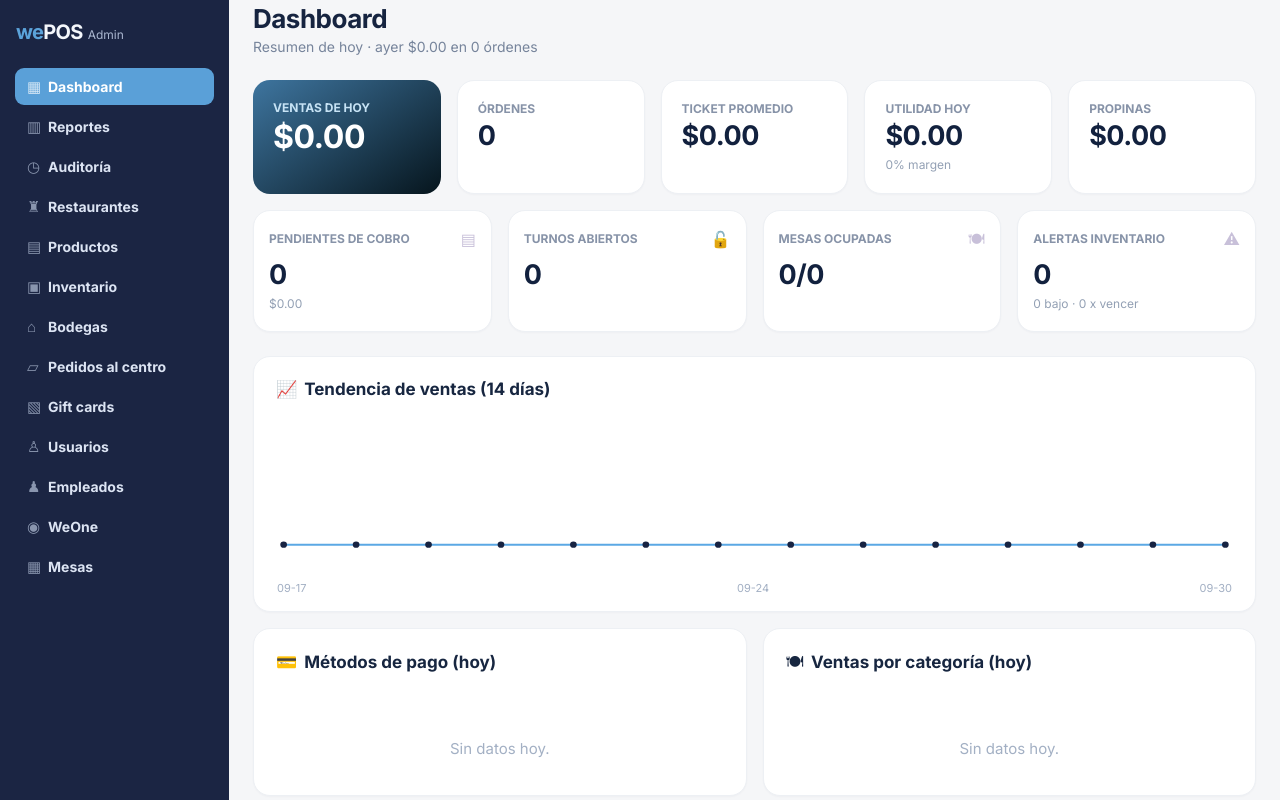
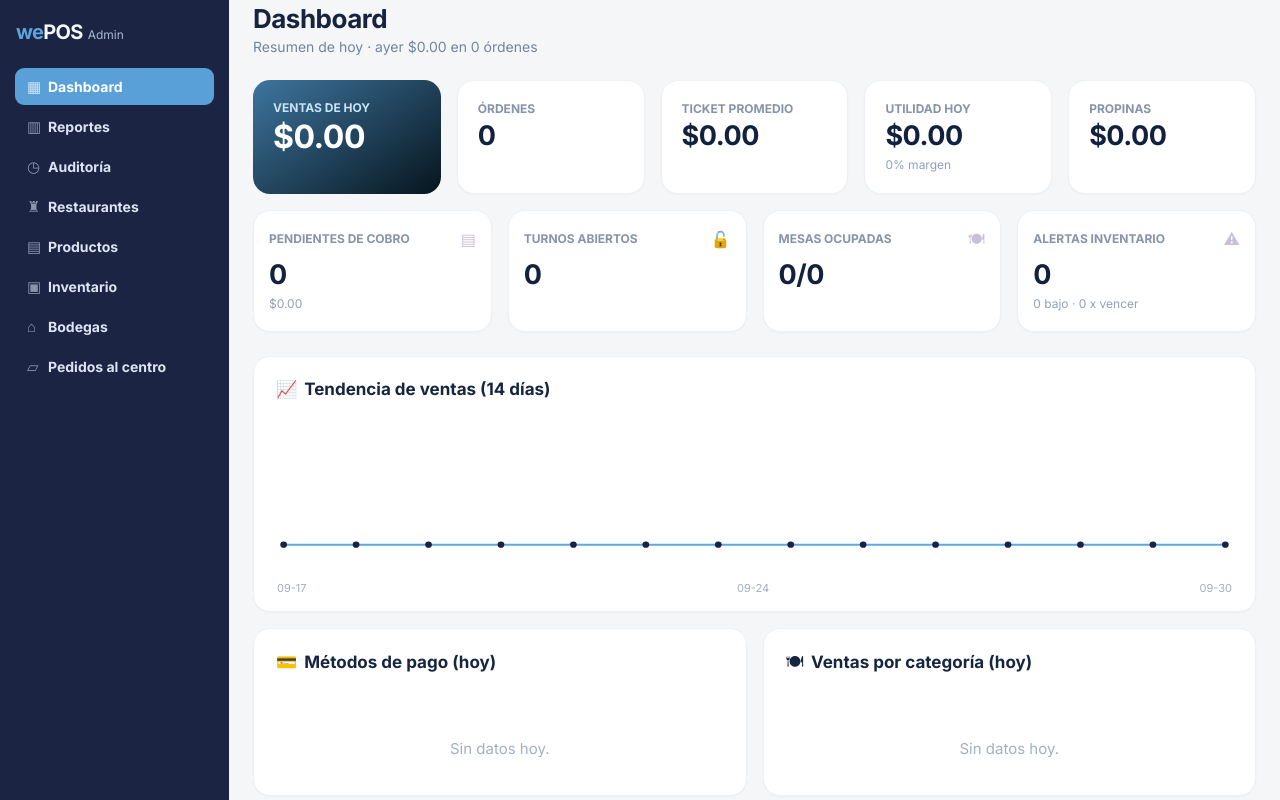
Before and after one commit to MO-AXO/inventario2, a React (Vite) app: page / in a window 1280 px wide. Shown: the top 800 px of the page. Built offline with nearby package versions, Linux system fonts and the light colour scheme.

Commit message:
Remove unused navigation items

```diff
--- a/src/main.jsx
+++ b/src/main.jsx
@@ -11,11 +11,7 @@ const navigation = [
   { label: 'Inventario', icon: '▣' },
   { label: 'Bodegas', icon: '⌂' },
   { label: 'Pedidos al centro', icon: '▱' },
-  { label: 'Gift cards', icon: '▧' },
-  { label: 'Usuarios', icon: '♙' },
-  { label: 'Empleados', icon: '♟' },
-  { label: 'WeOne', icon: '◉' },
-  { label: 'Mesas', icon: '▦' },
+
 ]
 
 const primaryStats = [
@@ -104,7 +100,6 @@ const reportTabs = [
   { label: 'Fiscal y clientes', icon: '🏛' },
   { label: 'Kárdex', icon: '📒' },
   { label: 'Valorización', icon: '📦' },
-  { label: 'Empleados', icon: '♟' },
 ]
 
 const profitabilityCards = [
```
